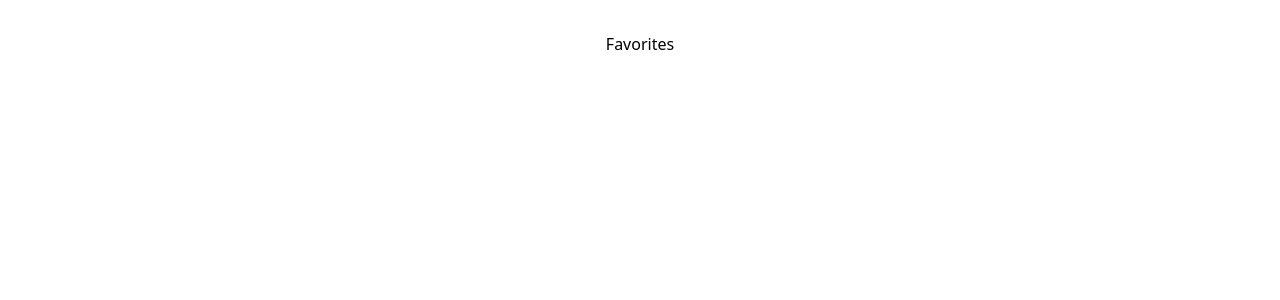
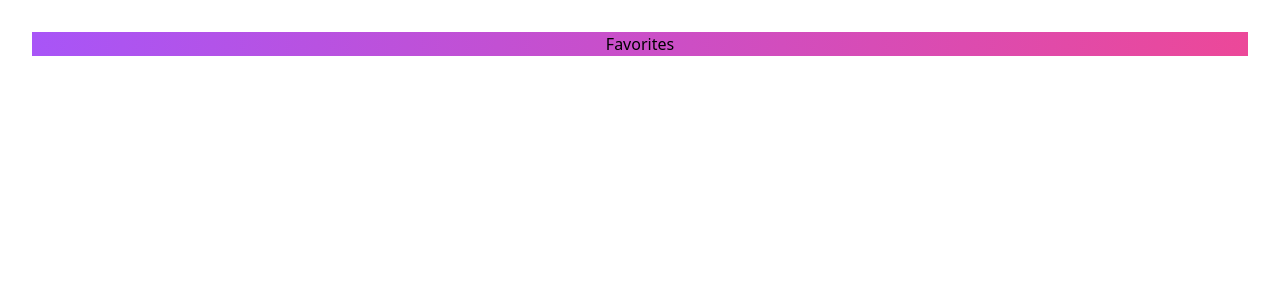
Before and after one commit to KoukeNeko/CleanNewTab, a React (Vite) app in the folder extension/: page / in a window 1280 px wide. Shown: the top 300 px of the page. Built offline with nearby package versions, Linux system fonts and the light colour scheme.

Commit message:
fix tailwindcss config file mistake

```diff
--- a/extension/src/components/FavoritePanel/FavoritePanel.jsx
+++ b/extension/src/components/FavoritePanel/FavoritePanel.jsx
@@ -2,6 +2,6 @@ import React from 'react'
 
 export default function FavoritePanel() {
   return (
-    <div>Favorites</div>
+    <div className='bg-gradient-to-r from-purple-500 to-pink-500'>Favorites</div>
   )
 }
--- a/extension/tailwind.config.js
+++ b/extension/tailwind.config.js
@@ -1,6 +1,6 @@
 /** @type {import('tailwindcss').Config} */
 export default {
-  content: ["./src/**/*.{html,js}"],
+  content: ["./src/**/*.{html,jsx}"],
   theme: {
     extend: {},
   },
```
